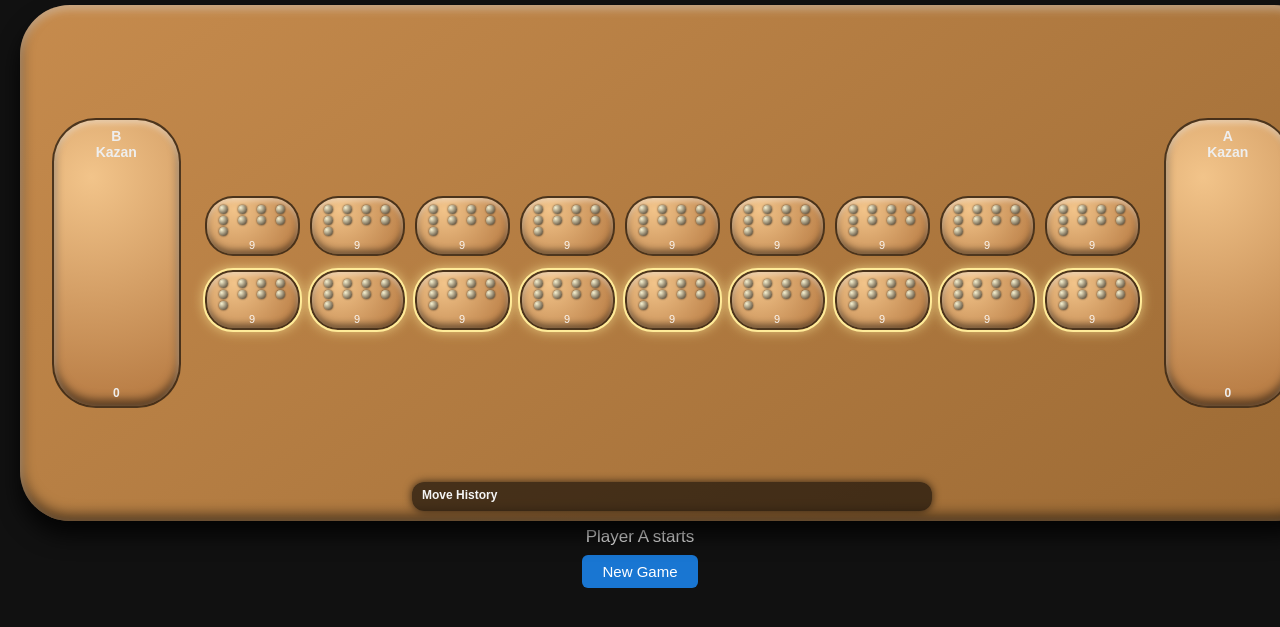
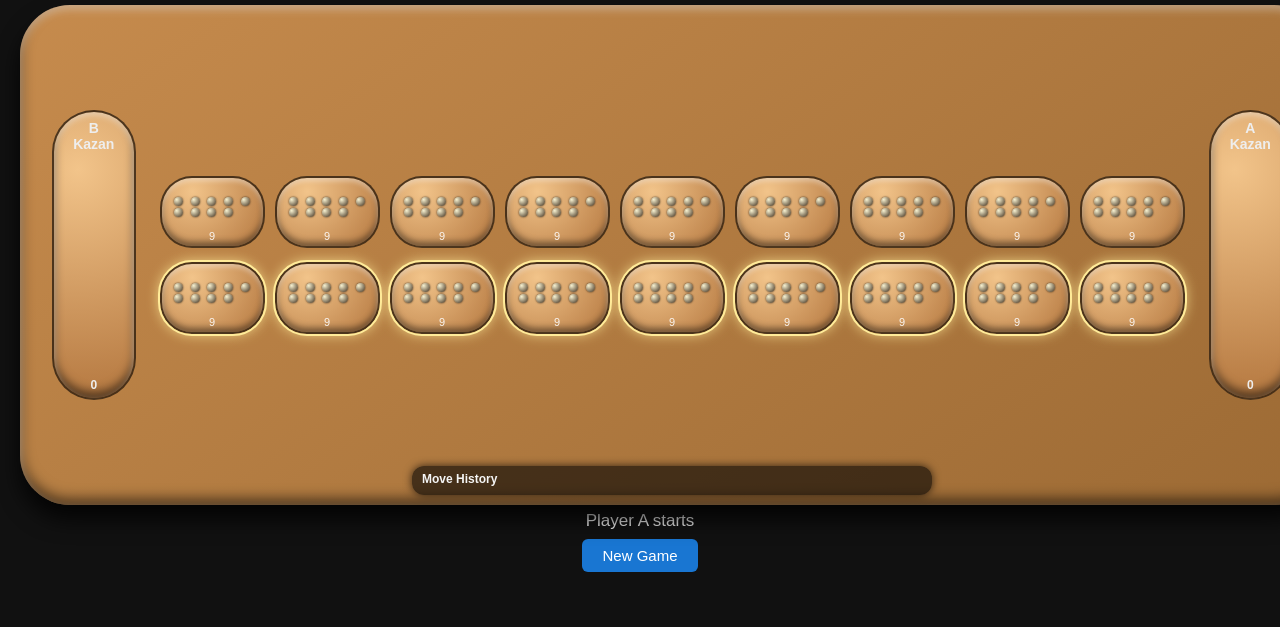
Before and after one commit to zadran-s-auca-2022/ToguzKorgoolProject, a plain HTML site: page index.html in a window 1280 px wide. Shown: the part 77-704 px from the top of the page. Drawn offline with Linux system fonts and the light colour scheme.

Commit message:
Bigger pits and show all stones in each room

```diff
--- a/game.js
+++ b/game.js
@@ -67,7 +67,16 @@ document.addEventListener("DOMContentLoaded", () => {
 
     function renderStones(container, count, isStore) {
         container.innerHTML = "";
-        const maxBalls = isStore ? Math.min(count, 80) : Math.min(count, 12);
+
+        let maxBalls;
+        if (isStore) {
+            // cap only in kazans (visual) – 82 is enough
+            maxBalls = Math.min(count, 82);
+        } else {
+            // in pits show ALL stones
+            maxBalls = count;
+        }
+
         for (let i = 0; i < maxBalls; i++) {
             const stone = document.createElement("div");
             stone.className = "stone";
@@ -256,9 +265,11 @@ document.addEventListener("DOMContentLoaded", () => {
 
         let stonesToSow;
         if (stones === 1) {
+            // 1 stone: move it to the next pit
             pits[idx] = 0;
             stonesToSow = 1;
         } else {
+            // more than 1: leave 1, move the rest
             pits[idx] = 1;
             stonesToSow = stones - 1;
         }
--- a/style.css
+++ b/style.css
@@ -63,7 +63,7 @@ h1 {
     justify-content: center;
     gap: 24px;
 
-    flex: 0 0 60vh; /* takes 60% of screen height */
+    flex: 0 0 58vh; /* takes ~58% of screen height */
 }
 
 .pits-area {
@@ -76,16 +76,17 @@ h1 {
 
 .row {
     display: grid;
-    grid-template-columns: repeat(9, 95px); /* BIGGER rooms */
+    /* wider cells so they hold more stones */
+    grid-template-columns: repeat(9, 105px);
     gap: 10px;
 }
 
 /* ----------- PITS (OVAL WOODEN CELLS) ----------- */
 
 .pit {
-    width: 95px;               /* bigger width */
-    height: 60px;              /* bigger height */
-    border-radius: 28px;
+    width: 105px;              /* bigger width */
+    height: 72px;              /* taller pit */
+    border-radius: 32px;
     border: 2px solid rgba(60,40,20,0.9);
 
     background: radial-gradient(circle at 30% 20%, #f2c48a, #b4773f);
@@ -101,7 +102,7 @@ h1 {
     cursor: pointer;
     user-select: none;
     transition: 0.15s ease-in-out;
-    padding: 6px 9px 3px;
+    padding: 8px 10px 4px;
     box-sizing: border-box;
 }
 
@@ -124,7 +125,8 @@ h1 {
 /* stones inside pits */
 .stones-container {
     display: grid;
-    grid-template-columns: repeat(4, minmax(0, 1fr));
+    /* more columns so many stones fit */
+    grid-template-columns: repeat(5, minmax(0, 1fr));
     gap: 2px;
     width: 100%;
     flex: 1;
@@ -150,7 +152,7 @@ h1 {
 
 .store {
     width: 130px;
-    height: 290px;  /* a bit shorter to make room for bigger pits */
+    height: 290px;  /* slightly shorter to fit screen */
     border-radius: 44px;
     border: 2px solid rgba(60,40,20,0.9);
 
```
